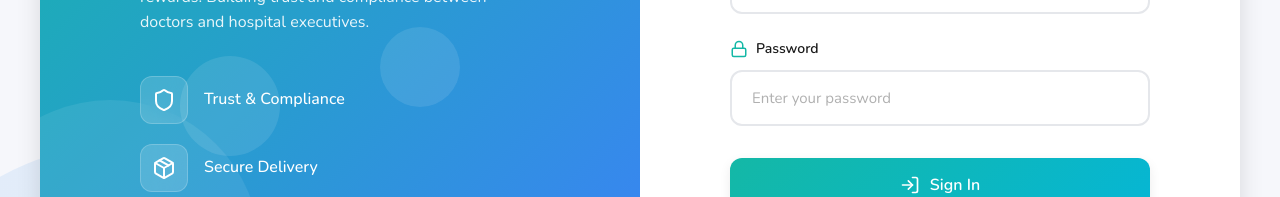
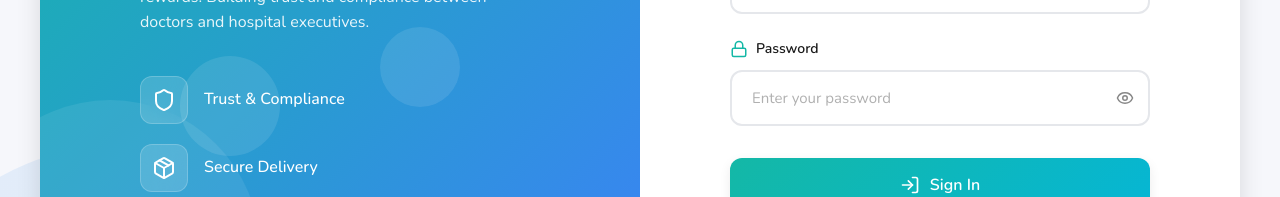
Before and after one commit to amit012-bit/Doctor_Loyalty_Tracking_Management, a React (Vite) app in the folder frontend/: page / in a window 1280 px wide. Shown: the part 395-592 px from the top of the page. Built offline with nearby package versions, Linux system fonts and the light colour scheme; no server answers.

Commit message:
show password icon added

```diff
--- a/frontend/src/components/CreateTransactionModal.css
+++ b/frontend/src/components/CreateTransactionModal.css
@@ -189,6 +189,41 @@
   font-size: 12px;
   color: var(--text-secondary);
   margin-top: -4px;
+}
+
+.password-input-wrapper {
+  position: relative;
+  display: flex;
+  align-items: center;
+}
+
+.password-input-wrapper .form-input {
+  padding-right: 45px;
+}
+
+.password-toggle-btn {
+  position: absolute;
+  right: 12px;
+  background: transparent;
+  border: none;
+  color: var(--text-secondary);
+  cursor: pointer;
+  display: flex;
+  align-items: center;
+  justify-content: center;
+  padding: 4px;
+  border-radius: var(--radius-sm);
+  transition: all 0.2s;
+}
+
+.password-toggle-btn:hover {
+  color: var(--text-primary);
+  background: var(--bg-primary);
+}
+
+.password-toggle-btn:focus {
+  outline: none;
+  box-shadow: 0 0 0 2px rgba(20, 184, 166, 0.2);
 }
 
 .modal-actions {
--- a/frontend/src/components/Login.css
+++ b/frontend/src/components/Login.css
@@ -309,6 +309,41 @@
   cursor: not-allowed;
 }
 
+.password-input-wrapper {
+  position: relative;
+  display: flex;
+  align-items: center;
+}
+
+.password-input-wrapper .form-input {
+  padding-right: 45px;
+}
+
+.password-toggle-btn {
+  position: absolute;
+  right: 12px;
+  background: transparent;
+  border: none;
+  color: var(--text-secondary);
+  cursor: pointer;
+  display: flex;
+  align-items: center;
+  justify-content: center;
+  padding: 4px;
+  border-radius: var(--radius-sm);
+  transition: all 0.2s;
+}
+
+.password-toggle-btn:hover {
+  color: var(--text-primary);
+  background: var(--bg-primary);
+}
+
+.password-toggle-btn:focus {
+  outline: none;
+  box-shadow: 0 0 0 2px rgba(20, 184, 166, 0.2);
+}
+
 .login-error {
   padding: 16px 20px;
   background-color: #FEF2F2;
--- a/frontend/src/components/Login.jsx
+++ b/frontend/src/components/Login.jsx
@@ -1,7 +1,7 @@
 import { useState } from 'react'
 import './Login.css'
 import { loginUser } from '../services/User'
-import { Mail, Lock, LogIn, Shield, CheckCircle2, Package } from 'lucide-react'
+import { Mail, Lock, LogIn, Shield, CheckCircle2, Package, Eye, EyeOff } from 'lucide-react'
 
 function Login({ onLogin }) {
   const [formData, setFormData] = useState({
@@ -10,6 +10,7 @@
   })
   const [error, setError] = useState('')
   const [loading, setLoading] = useState(false)
+  const [showPassword, setShowPassword] = useState(false)
 
   const handleChange = (e) => {
     const { name, value } = e.target
@@ -130,8 +131,9 @@
                   <Lock size={18} />
                   Password
                 </label>
+                <div className="password-input-wrapper">
                   <input
-                  type="password"
+                    type={showPassword ? "text" : "password"}
                     id="password"
                     name="password"
                     value={formData.password}
@@ -141,6 +143,15 @@
                     required
                     autoComplete="current-password"
                   />
+                  <button
+                    type="button"
+                    className="password-toggle-btn"
+                    onClick={() => setShowPassword(!showPassword)}
+                    aria-label={showPassword ? "Hide password" : "Show password"}
+                  >
+                    {showPassword ? <EyeOff size={18} /> : <Eye size={18} />}
+                  </button>
+                </div>
               </div>
 
               <button
--- a/frontend/src/components/UserModal.jsx
+++ b/frontend/src/components/UserModal.jsx
@@ -1,6 +1,6 @@
 import { useState, useEffect } from 'react'
 import './CreateTransactionModal.css'
-import { X } from 'lucide-react'
+import { X, Eye, EyeOff } from 'lucide-react'
 import { createUser, updateUserById, getUserById } from '../services/User'
 import { getLocations } from '../services/Location'
 
@@ -8,6 +8,7 @@
   const [loading, setLoading] = useState(false)
   const [error, setError] = useState('')
   const [locations, setLocations] = useState([])
+  const [showPassword, setShowPassword] = useState(false)
   const [formData, setFormData] = useState({
     name: '',
     email: '',
@@ -91,6 +92,7 @@
       })
       setError('')
       setIsEditMode(false)
+      setShowPassword(false)
     }
   }, [isOpen, defaultRole])
 
@@ -281,12 +283,13 @@
               </small>
             </div>
 
-            <div className="form-group">
+            {defaultRole === 'executive' && (<div className="form-group">
               <label htmlFor="password" className="form-label">
                 Password {!isEditMode && '*'}
               </label>
+              <div className="password-input-wrapper">
                 <input
-                type="password"
+                  type={showPassword ? "text" : "password"}
                   id="password"
                   name="password"
                   value={formData.password}
@@ -296,10 +299,19 @@
                   minLength={isEditMode ? 0 : 6}
                   placeholder={isEditMode ? "Enter new password (optional)" : "Enter password (min 6 characters)"}
                 />
+                <button
+                  type="button"
+                  className="password-toggle-btn"
+                  onClick={() => setShowPassword(!showPassword)}
+                  aria-label={showPassword ? "Hide password" : "Show password"}
+                >
+                  {showPassword ? <EyeOff size={18} /> : <Eye size={18} />}
+                </button>
+              </div>
               {isEditMode && (
                 <small className="form-hint">(leave blank to keep current)</small>
               )}
-            </div>
+            </div>)}
 
             <div className="form-group">
               <label htmlFor="role" className="form-label">
```
Lines whose indentation alone changed are shown as unchanged.
